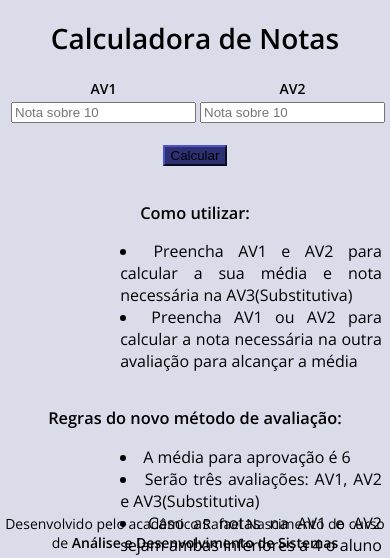
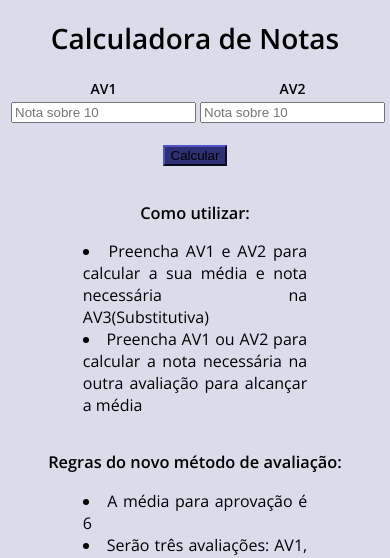
Before and after one commit to rafaelcnascimento/calculadora, a plain HTML site: page index.html in a window 390 px wide. Shown: the part 278-836 px from the top of the page. Drawn offline with nearby package versions, Linux system fonts and the light colour scheme; a small style sheet from the web is missing.

Commit message:
+ Responsivo - Footer

```diff
--- a/index.html
+++ b/index.html
@@ -27,6 +27,11 @@
         color: black;
     }
 
+    #container{
+        min-height:100%;
+        position:relative;
+    }
+
     .top{
         color: white;
         margin-left: 260px;
@@ -52,15 +57,16 @@
       border-color: #2D3073;
     }
 
-    .footer {
-      position: absolute;
+/*    .footer {
+      position: relative;
       right: 0;
       bottom: 0;
       left: 0;
       text-align: center;
-    }
+    }*/
 
 </style>
+<!-- CSS é o diabo -->
 <body class="">
     <header>
         <div class="topnav">
@@ -121,26 +127,19 @@
 
         <br>
         <h3>Como utilizar:</h3>
-               <div style="font-size: 16px; text-align: justify; margin-left: 30% " >
+               <div style="font-size: 16px; text-align: justify;margin: auto; width: 60% " >
                   <li>Preencha AV1 e AV2 para calcular a sua média e nota necessária na AV3(Substitutiva)</li>
                   <li>Preencha AV1 ou AV2 para calcular a nota necessária na outra avaliação para alcançar a média</li>
                </div>
                <br>
                <h3>Regras do novo método de avaliação:</h3>
-               <div style="font-size: 16px; text-align: justify; margin-left: 30% " >
+               <div style="font-size: 16px; text-align: justify;margin: auto; width: 60% " >
                   <li>A média para aprovação é 6</li>
                   <li>Serão três avaliações: AV1, AV2 e AV3(Substitutiva)</li>
                   <li>Caso as notas na AV1 e AV2 sejam ambas inferiores a 4 o aluno está automaticamente reprovado</li>
                   <li>O peso do Projeto Integrador é de 2 pontos na AV2</li>
                </div>
     </center>
-
-    <footer class="footer">
-           <div class="container">
-               <p>Desenvolvido pelo acadêmico Rafael Nascimento do curso de <b>Análise e Desenvolvimento de Sistemas</b></p>
-           </div>
-
-       </footer>
 
 </body>
 
```
